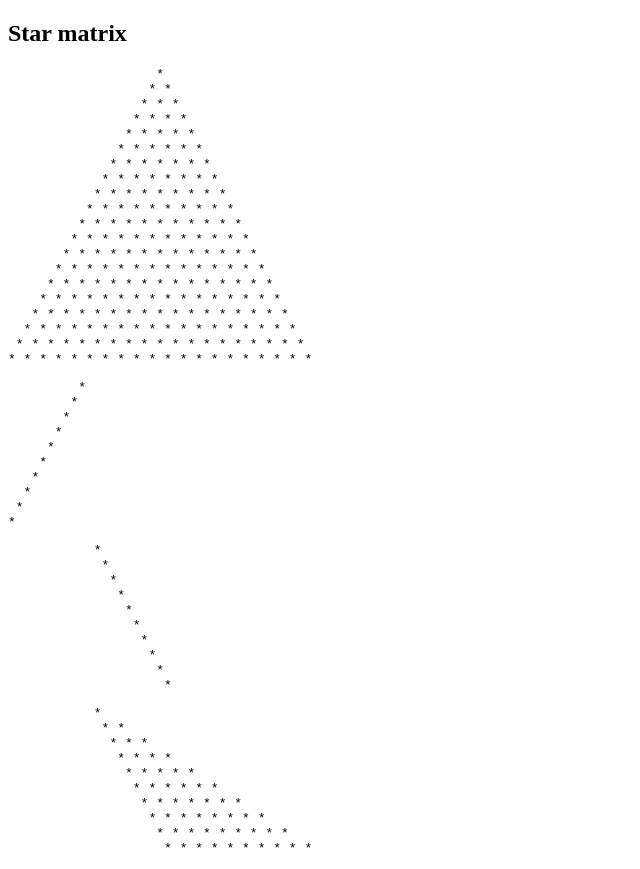
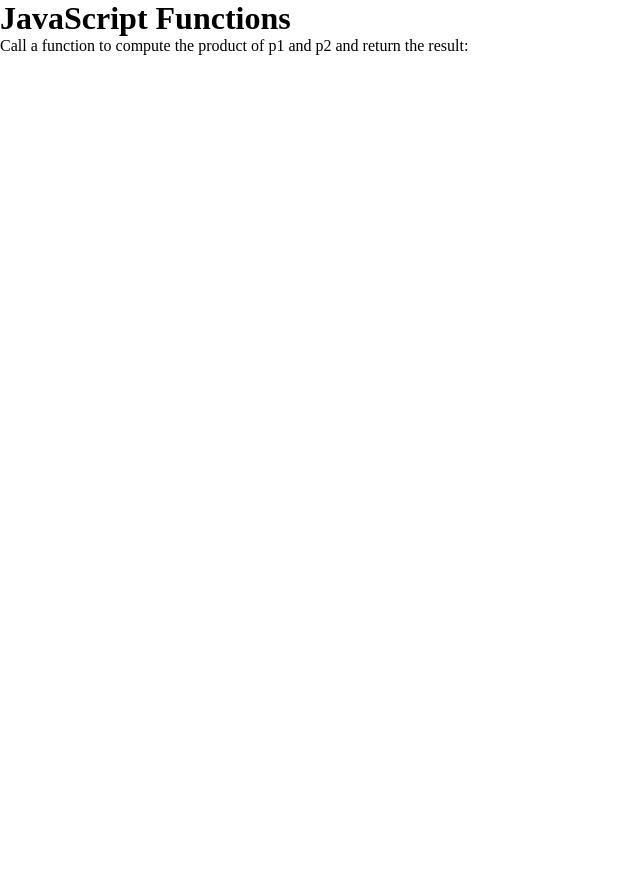
Before and after one commit to fahim-sarker/for-loop-experiment, a plain HTML site: page index.html in a window 1280 px wide. Shown: the whole page, without its empty margins (0-640 px from the left). After the commit the page ends 800 px from the top, so only its background shows below. Drawn offline with Linux system fonts and the light colour scheme.

Commit message:
convert to celcious

```diff
--- /dev/null
+++ b/index.css
@@ -0,0 +1,16 @@
+*{
+    padding: 0;
+    margin: 0;
+    box-sizing: border-box;
+}
+body{
+    margin: 0 auto;
+}
+
+.checkopacity{
+    height: 500px;
+    width: 500px;
+    background-color: aqua;
+    border-radius: 50%;
+    transition: all;
+}
--- a/index.html
+++ b/index.html
@@ -4,83 +4,15 @@
 <head>
     <meta charset="UTF-8">
     <meta name="viewport" content="width=device-width, initial-scale=1.0">
-    <title>Star matrix</title>
+    <link rel="stylesheet" href="./index.css">
+    <title>Learn Js</title>
 </head>
 
 <body>
-    <h2>Star matrix</h2>
-    <pre id="output"></pre>
-    <pre id="output1"></pre>
-    <pre id="output2"></pre>
-    <pre id="output3"></pre>
-
-    <script>
-        let output = '';
-        for (let col = 1; col <= 20; col++) {
-            let spaces = '';
-            for (let space = 1; space <= 20 - col; space++) {
-                spaces += ' ';
-            }
-
-            let stars = '';
-            for (let row = 1; row <= col; row++) {
-                stars += '* ';
-            }
-
-            output += spaces + stars + '\n';
-        }
-        document.getElementById('output').textContent = output;
-
-        let output3 = '';
-        for (let col = 1; col <= 10; col++) {
-            let spaces = '';
-            for (let space = 1; space <= 10
-            + col; space++) {
-                spaces += ' ';
-            }
-
-            let stars = '';
-            for (let row = 1; row <= col; row++) {
-                stars += '* ';
-            }
-
-            output3 += spaces + stars + '\n';
-        }
-        document.getElementById('output3').textContent = output3;
-
-
-
-
-        let output1 = '';
-        for (let col = 1; col <= 10; col++) {
-            let spaces = '';
-            for (let space = 1; space <= 10 - col; space++) {
-                spaces += ' ';
-            }
-
-            let star = '*';
-
-            output1 += spaces + star + '\n';
-        }
-
-        document.getElementById('output1').textContent = output1;
-
-
-        let output2 = '';
-        for (let col = 1; col <= 10; col++) {
-            let spaces = '';
-            for (let space = 1; space <= 10 + col; space++) {
-                spaces += ' ';
-            }
-
-            let star = '*';
-
-            output2 += spaces + star + '\n';
-        }
-
-        document.getElementById('output2').textContent = output2;
-
-    </script>
+    <h1>JavaScript Functions</h1>
+    <p>Call a function to compute the product of p1 and p2 and return the result:</p>
+    <p id="demo"></p>
+    <script src="./script.js"></script>
 </body>
 
 </html>
--- /dev/null
+++ b/script.js
@@ -0,0 +1,7 @@
+ function tocelcious (f){
+    return (9/5) * (f-32)
+ }
+
+ let celcious = tocelcious(50)
+
+ console.log(celcious);
```
Also changed, not shown: images/pic_bulboff.gif (added), images/pic_bulbon.gif (added).
